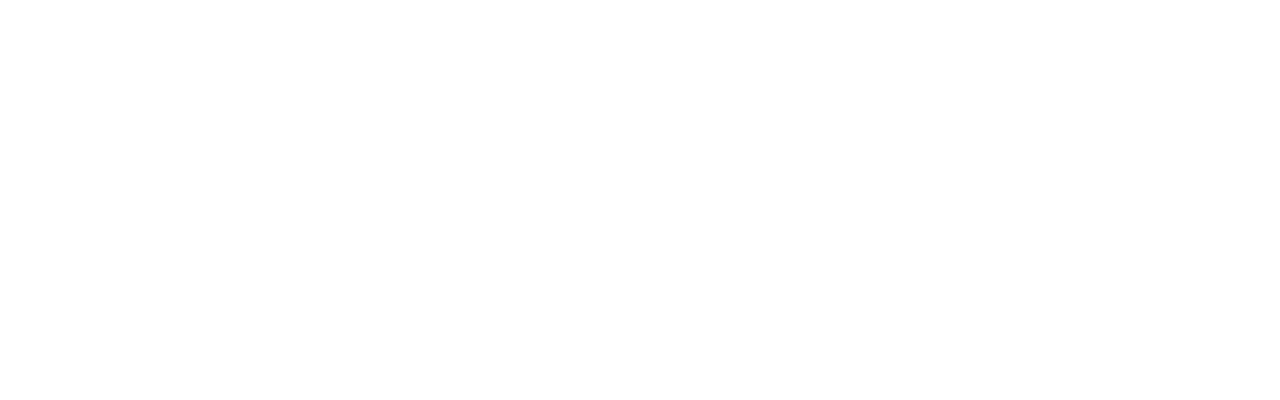
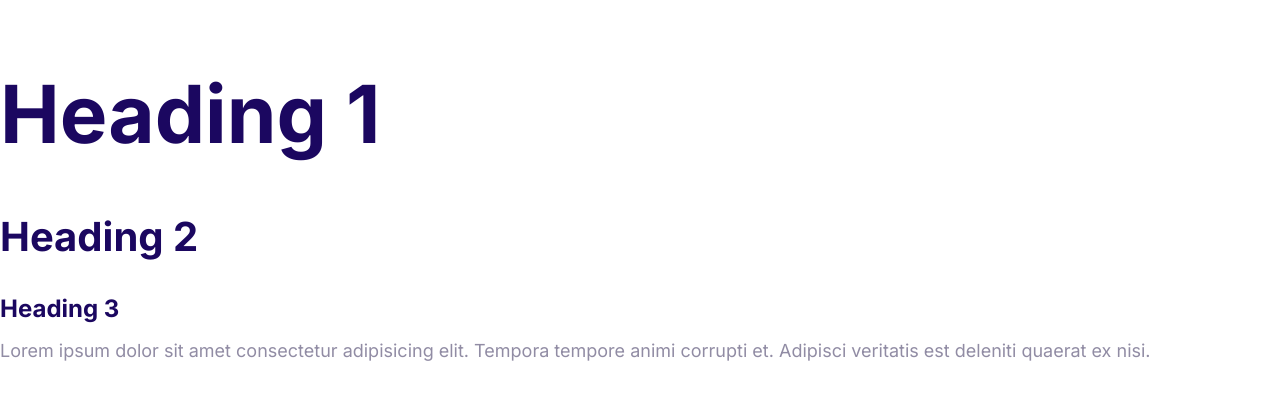
Before and after one commit to savgym/Moshify, a plain HTML site: page index.html in a window 1280 px wide. Drawn offline with Linux system fonts and the light colour scheme.

Commit message:
Define the styles for the fonts

```diff
--- a/CSS/style.css
+++ b/CSS/style.css
@@ -5,3 +5,51 @@
   --color-heading: #1b0760;
   --color-body: #918ca4;
 }
+
+html {
+  font-size: 62.5%;
+}
+
+body {
+  font-family: Inter, Arial, Helvetica, sans-serif;
+  font-size: 2.4rem;
+  line-height: 1.5;
+  color: var(--color-body);
+}
+
+h1,
+h2,
+h3 {
+  color: var(--color-heading);
+  margin-bottom: 1rem;
+}
+
+h1 {
+  font-size: 7rem;
+}
+h2 {
+  font-size: 4rem;
+}
+h3 {
+  font-size: 3rem;
+}
+
+p {
+  margin-top: 0;
+}
+
+@media screen and (min-width: 1024px) {
+  body {
+    font-size: 1.8rem;
+  }
+
+  h1 {
+    font-size: 8rem;
+  }
+  h2 {
+    font-size: 4rem;
+  }
+  h3 {
+    font-size: 2.4rem;
+  }
+}
--- a/index.html
+++ b/index.html
@@ -6,6 +6,20 @@
     <title>Document</title>
     <link rel="stylesheet" href="CSS/normalize.css" />
     <link rel="stylesheet" href="CSS/style.css" />
+    <link rel="preconnect" href="https://fonts.googleapis.com" />
+    <link rel="preconnect" href="https://fonts.gstatic.com" crossorigin />
+    <link
+      href="https://fonts.googleapis.com/css2?family=Inter:wght@0400;700&display=swap"
+      rel="stylesheet"
+    />
   </head>
-  <body></body>
+  <body>
+    <h1>Heading 1</h1>
+    <h2>Heading 2</h2>
+    <h3>Heading 3</h3>
+    <p>
+      Lorem ipsum dolor sit amet consectetur adipisicing elit. Tempora tempore
+      animi corrupti et. Adipisci veritatis est deleniti quaerat ex nisi.
+    </p>
+  </body>
 </html>
```
